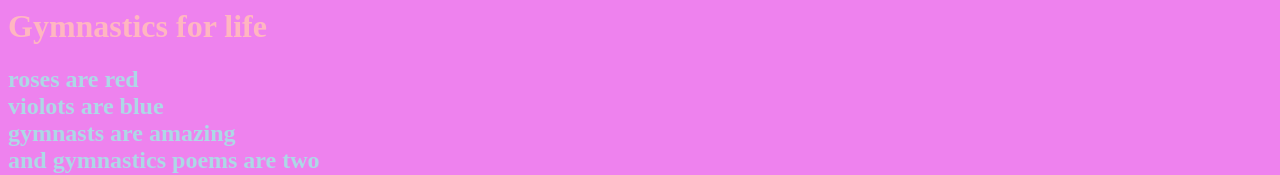
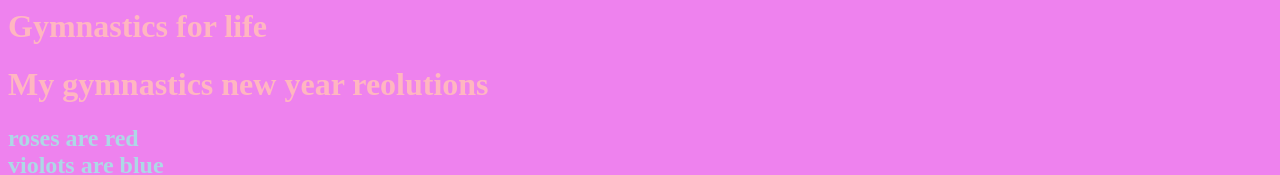
Before and after one commit to he9438/my-page, a plain HTML site: page index.html in a window 1280 px wide. Shown: the top 175 px of the page. Drawn offline with Linux system fonts and the light colour scheme.

Commit message:
Update index.html

```diff
--- a/index.html
+++ b/index.html
@@ -39,7 +39,13 @@ h1{
 Gymnastics for life
 </h1>
 
+<p>
+  <h1>
+    My gymnastics new year reolutions
+  </h1>
 
+
+</p>
 
 </p>
 
```
